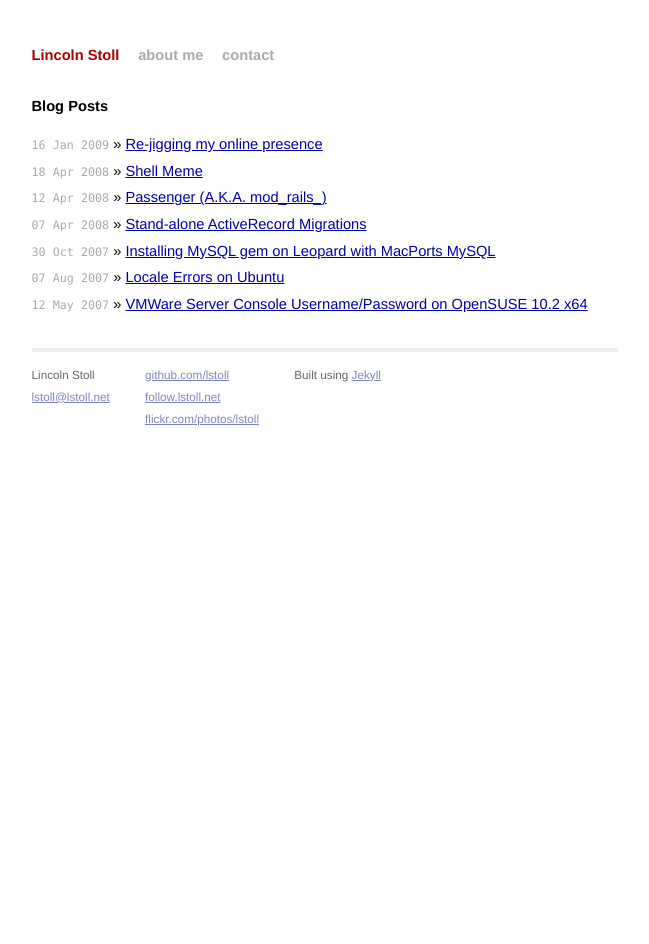
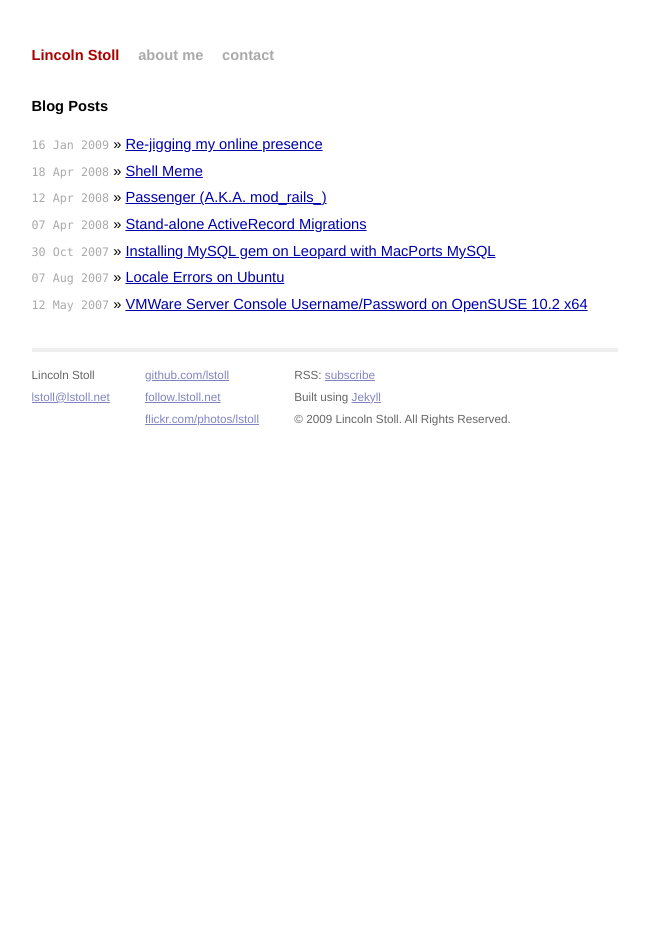
Before and after one commit to lstoll/lstoll.github.io, a Jekyll site: the page built from index.html, in a window 1280 px wide. Shown: the whole page, without its empty margins (315-964 px from the left). Built offline with Jekyll 4.4.1, drawn with Linux system fonts in a browser that asks for light colours; comment, search, counter and statistics services are not loaded.

Commit message:
Adding copyright notice
committer: Lincoln Stoll <lstoll@lstoll.net>

--HG--
extra : convert_revision : 5c87ed5632b1f12e0a5446c57424d092b42f8d48

```diff
--- a/_layouts/default.html
+++ b/_layouts/default.html
@@ -6,7 +6,7 @@
    <meta http-equiv="content-type" content="text/html; charset=utf-8" />
    <title>{{ page.title }}</title>
    <meta name="author" content="Lincoln Stoll" />
-   <link href="http://feeds.lstoll.net/lstollnet" rel="alternate" title="Tom Preston-Werner" type="application/atom+xml" />
+   <link href="http://feeds.lstoll.net/lstollnet" rel="alternate" title="Lincoln Stoll" type="application/atom+xml" />
 
    <!-- syntax highlighting CSS -->
    <link rel="stylesheet" href="/css/syntax.css" type="text/css" />
@@ -50,7 +50,9 @@
     </div>
     <div class="contact">
       <p>
-        Built using <a href="http://github.com/mojombo/jekyll">Jekyll</a>
+        RSS: <a href="http://feeds.lstoll.net/lstollnet">subscribe</a><br/>
+        Built using <a href="http://github.com/mojombo/jekyll">Jekyll</a><br/>
+        &#169; 2009 Lincoln Stoll. All Rights Reserved.
       </p>
     </div>
     <!--<div class="rss">
```
